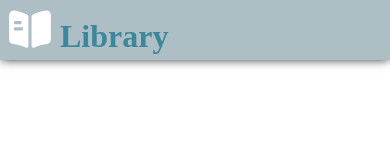
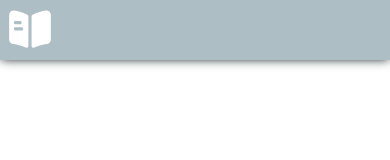
Before and after one commit to SirJohanot/library-react, a React (Create React App) app: page /sign-in in a window 390 px wide. Shown: the top 160 px of the page. Built offline with nearby package versions, Linux system fonts and the light colour scheme.

Commit message:
hid the app name on mobile

```diff
--- a/src/layout/Header.js
+++ b/src/layout/Header.js
@@ -22,7 +22,7 @@ export default function Header() {
             <Link to="/" className="link">
                 <div className="logotype">
                     <BookSymbol />
-                    <h1><FormattedMessage id="appName" /></h1>
+                    <h1 className="desktop"><FormattedMessage id="appName" /></h1>
                 </div>
             </Link>
             <ul className="menu">
```
